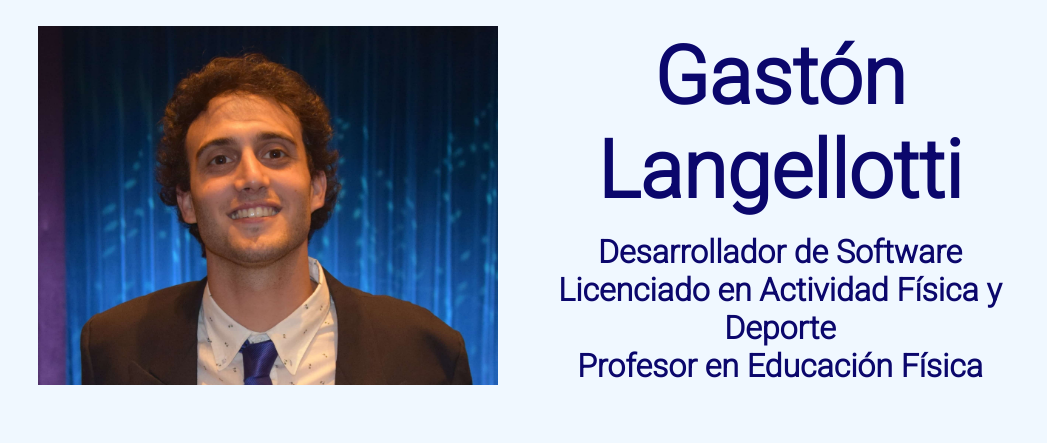
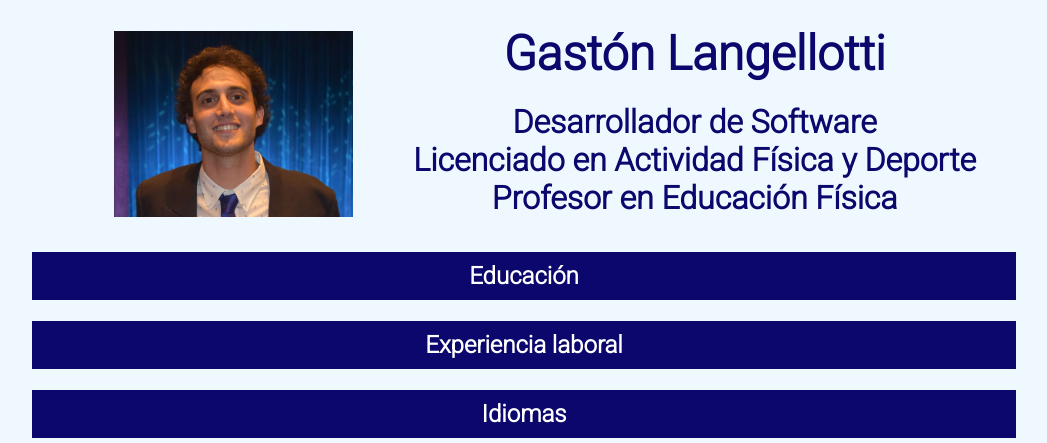
Before and after one commit to Langello/CV, a plain HTML site: page docs/index.html in a window 1280 px wide. Shown: the top 443 px of the page, without its empty margins (116-1163 px from the left). Drawn offline with Linux system fonts and the light colour scheme.

Commit message:
achique el tamaño de la imagen para que se vea mas contenido en una pagina

```diff
--- a/docs/index.css
+++ b/docs/index.css
@@ -29,21 +29,20 @@ header section {
   display: flex;
 }
 header section figure{
-  width: 100%;
-
+  width: 35%;
+  margin: 3% 0% 0% 10%;
 }
 header section figure img {
-  width: 90%;
-  margin: 5%;
+  width: 100%;
 }
 header section figcaption {
   width: 100%;
   margin: auto;
 }
 header section figcaption h1 {
-  font-size: 500%;
+  font-size: 300%;
   text-align: center;
-  margin-bottom: 3%;
+  margin: 3%;
 }
 header section figcaption h2 {
   font-size: 200%;
```
